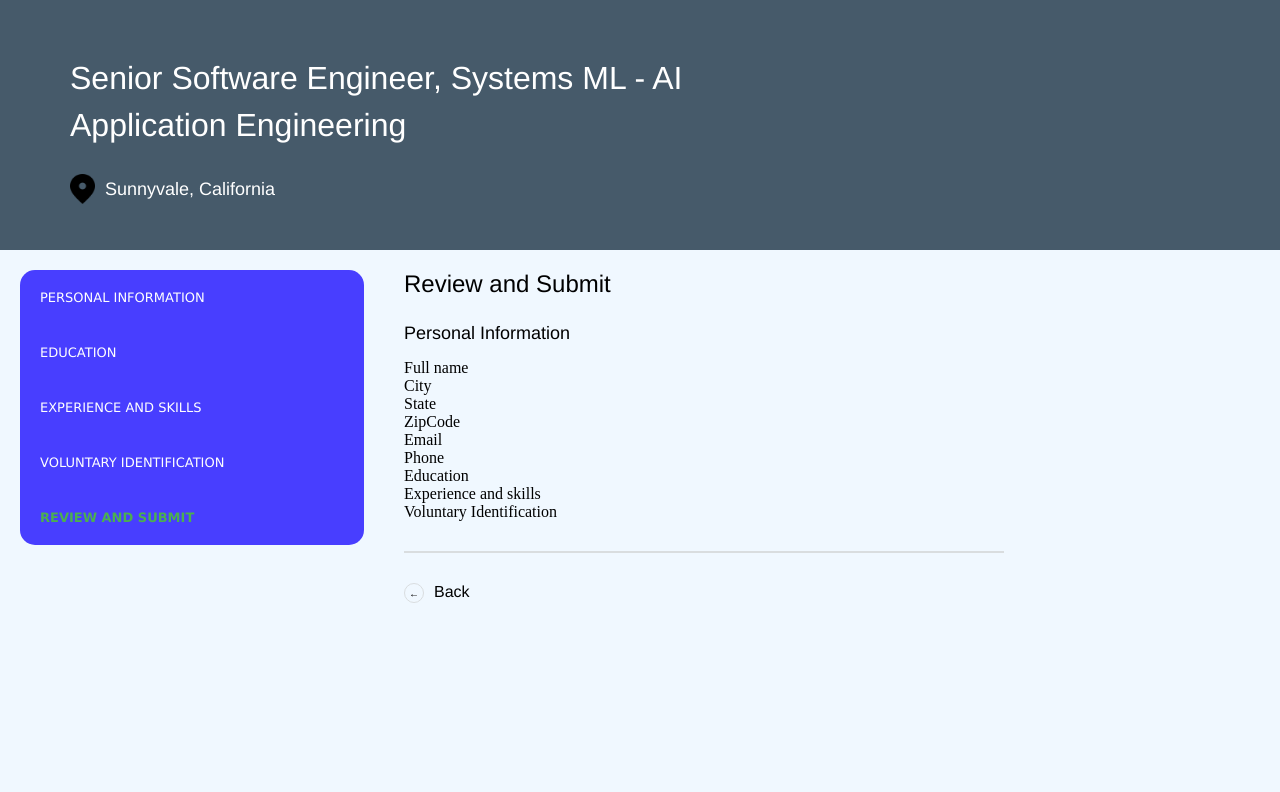
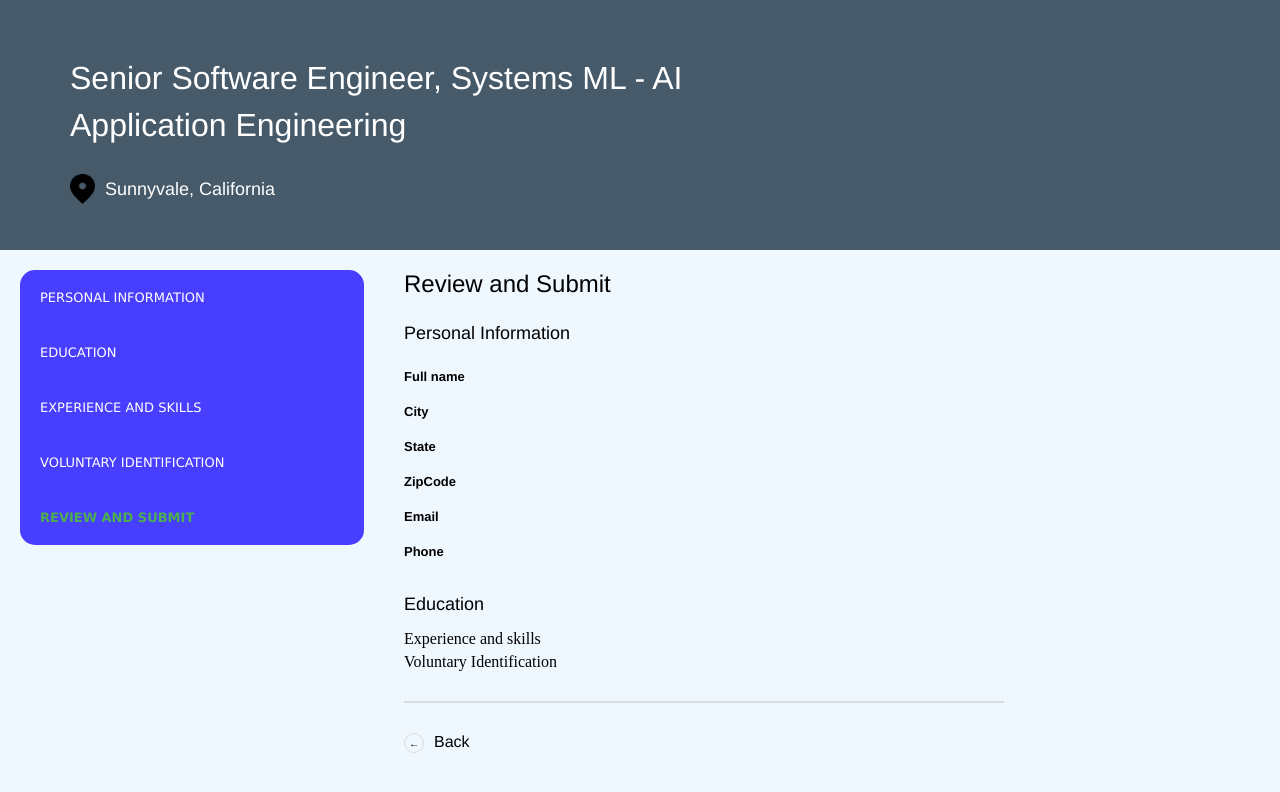
Before and after one commit to shravyap19/Online-Job-Application-Portal, a React (Create React App) app: page / in a window 1280 px wide. Both pictures are taken after a click on the element "REVIEW AND SUBMIT". Shown: the top 792 px of the page. Built offline with nearby package versions, Linux system fonts and the light colour scheme.

Commit message:
CSS styling for review and submit page

```diff
--- a/src/ReviewSubmit.jsx
+++ b/src/ReviewSubmit.jsx
@@ -6,71 +6,91 @@ function ReviewSubmit({ formData }) {
       <p className="heading">Review and Submit</p>
       <div>
         <p className="sub-heading">Personal Information</p>
+        <div className="review-text-container">
+          <p className="review-text">Full name</p>
+          <p className="input-info">{formData.personalInfo.fullName}</p>
+        </div>
+        <div className="review-text-container">
+          <p className="review-text">City</p>
+          <p className="input-info"> {formData.personalInfo.city}</p>
+        </div>
+        <div className="review-text-container">
+          <p className="review-text">State</p>
+          <p className="input-info">{formData.personalInfo.state}</p>
+        </div>
+        <div className="review-text-container">
+          <p className="review-text">ZipCode</p>
+          <p className="input-info">{formData.personalInfo.zipCode}</p>
+        </div>
+        <div className="review-text-container">
+          <p className="review-text">Email</p>
+          <p className="input-info">{formData.personalInfo.email}</p>
+        </div>
+        <div className="review-text-container">
+          <p className="review-text">Phone</p>
+          <p className="input-info">{formData.personalInfo.phone}</p>
+        </div>
         <div>
-          <p className="review-text">Full name</p>
-          <p className="review-text">{formData.personalInfo.fullName}</p>
-        </div>
-        <p>City</p>
-        <p>{formData.personalInfo.city}</p>
-        <p>State</p>
-        <p>{formData.personalInfo.state}</p>
-        <p>ZipCode</p>
-        <p>{formData.personalInfo.zipCode}</p>
-        <p>Email</p>
-        <p>{formData.personalInfo.email}</p>
-        <p>Phone</p>
-        <p>{formData.personalInfo.phone}</p>
           {get(formData, "personalInfo.urls.length") > 0 &&
             formData.personalInfo.urls.map((url) => (
               <div>
-              <p>Website</p>
-              <p>{url.value}</p>
+                <p className="review-text">Website</p>
+                <p className="input-info">{url.value}</p>
               </div>
             ))}
         </div>
+      </div>
       <div>
-        <p>Education</p>
+        <p className="sub-heading">Education</p>
+        <div>
           {get(formData, "education.degrees.length") > 0 &&
             formData.education.degrees.map((degree) => (
               <div>
-              <p>Higher Education</p>
-              <p>School Name</p>
-              <p>{degree.schoolName}</p>
-              <p>Degree</p>
-              <p>{degree.selectedDegree.label}</p>
+                <p className="medium-text">Higher Education</p>
+                <p className="review-text">School Name</p>
+                <p className="input-info">{degree.schoolName}</p>
+                <p className="review-text">Degree</p>
+                <p className="input-info">{degree.selectedDegree.label}</p>
                 {degree.concentrations.length > 0 &&
                   degree.concentrations.map((concentration) => (
-                  <p>concentration</p>
+                    <div>
+                      <p>Concentration</p>
+                      <p className="input-info">{concentration}</p>
+                    </div>
                   ))}
-              <p>High School</p>
-              <p>{degree.highSchool}</p>
+                <p className="review-text">High School</p>
+                <p className="input-info">{degree.highSchool}</p>
               </div>
             ))}
         </div>
+      </div>
       <div>
         <p>Experience and skills</p>
+        <div>
           {get(formData, "experienceSkills.prevEmployerDetails.length") > 0 &&
             formData.experienceSkills.prevEmployerDetails.map((details) => (
               <div>
-              <p>Employer Name</p>
-              <p>{details.employerName}</p>
-              <p>Position</p>
-              <p>{details.position}</p>
-              <p>City</p>
-              <p>{details.city}</p>
-              <p>State</p>
-              <p>{details.state}</p>
-              <p>ZipCode</p>
-              <p>{details.zipCode}</p>
-              <p>Start(MM/YYYY)</p>
-              <p>{details.startDate}</p>
-              <p>End(MM/YYYY)</p>
-              <p>{details.endDate}</p>
-              <p>Description</p>
-              <p>{details.description}</p>
+                <p className="review-text">Employer Name</p>
+                <p className="input-info">{details.employerName}</p>
+                <p className="review-text">Position</p>
+                <p className="input-info">{details.position}</p>
+                <p className="review-text">City</p>
+                <p className="input-info">{details.city}</p>
+                <p className="review-text">State</p>
+                <p className="input-info">{details.state}</p>
+                <p className="review-text">ZipCode</p>
+                <p className="input-info">{details.zipCode}</p>
+                <p className="review-text">Start(MM/YYYY)</p>
+                <p className="input-info">{details.startDate}</p>
+                <p className="review-text">End(MM/YYYY)</p>
+                <p className="input-info">{details.endDate}</p>
+                <p className="review-text">Description</p>
+                <p className="input-info">{details.description}</p>
               </div>
             ))}
-        <p>{formData.experienceSkills.skills}</p>
+        </div>
+
+        <p className="input-info">{formData.experienceSkills.skills}</p>
       </div>
       <div>
         <p>Voluntary Identification</p>
--- a/src/style.css
+++ b/src/style.css
@@ -97,8 +97,24 @@
   padding-bottom: 15px;
   padding-top: 15px;
 }
+.review-text-container {
+  margin-top: 10px;
+  margin-bottom: 20px;
+}
 .review-text {
+  font-size: small;
+  font-family: "Optimistic Text Normal", Helvetica, Arial, sans-serif;
+  font-weight: bold;
+}
+.medium-text {
   font-size: medium;
+  font-family: "Optimistic Text Normal", Helvetica, Arial, sans-serif;
+  margin-bottom: 20px;
+}
+.input-info {
+  margin-top: 5px;
+  font-family: "Optimistic Text Normal", Helvetica, Arial, sans-serif;
+  font-size: small;
 }
 .title {
   margin-top: 10px;
```
Lines whose indentation alone changed are shown as unchanged.
